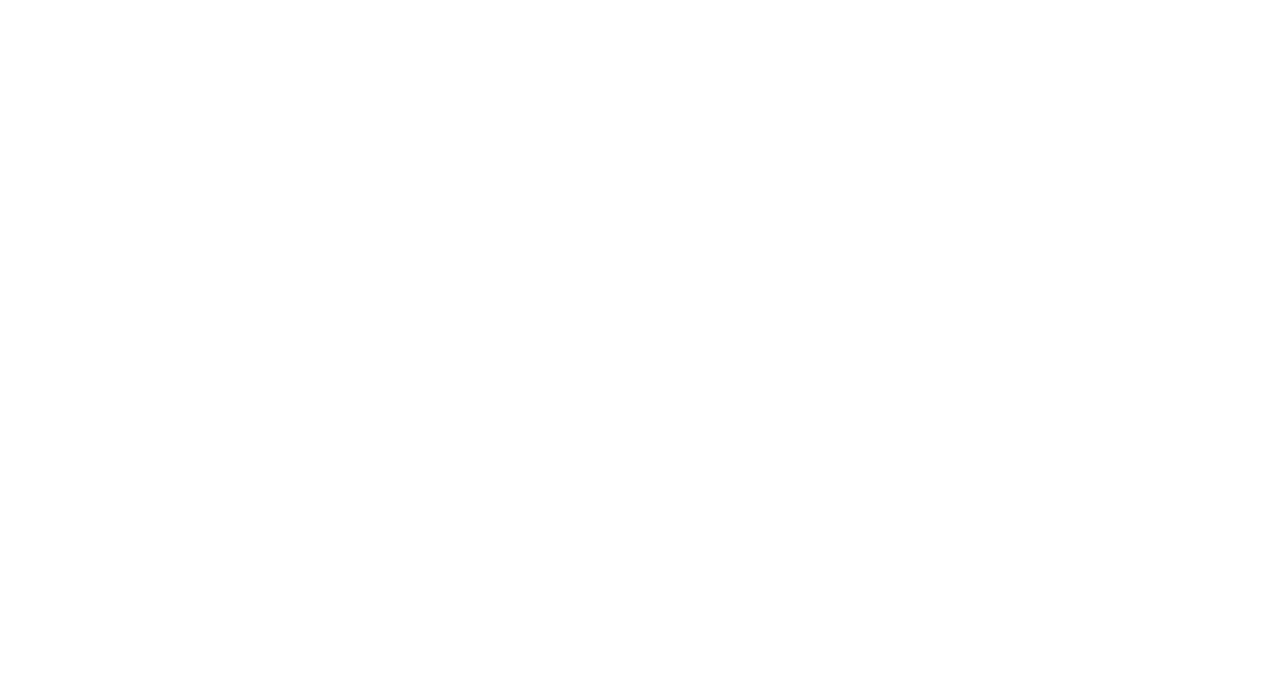
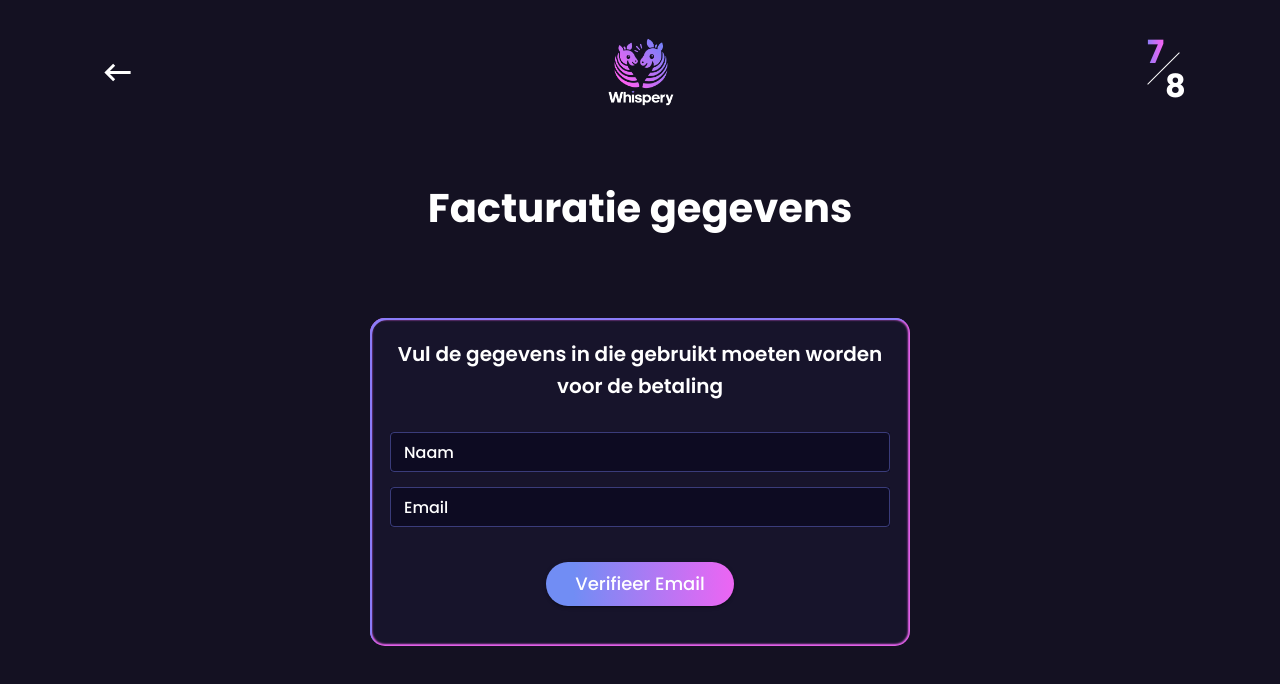
Before and after one commit to ZeenatLawal/whispery, a React (Create React App) app: page /billing in a window 1280 px wide. Before the commit this address had no page. Shown: the top 684 px of the page. Built offline with nearby package versions, Linux system fonts and the light colour scheme.

Commit message:
Create BillingInfo page

```diff
--- a/src/App.tsx
+++ b/src/App.tsx
@@ -9,7 +9,7 @@
 import { Summary } from "./Pages/Summary";
 import { BookTypes } from "./Pages/BookTypes";
 import { ReactNode, useEffect } from "react";
-import { UserDetails } from "./Pages/UserDetails";
+import { BillingInfo } from "./Pages/BillingInfo";
 
 const formBlack = "#131030CF";
 const formBorder = "#5256A9A6";
@@ -119,7 +119,7 @@
             <Route path="/themes" element={<ChooseTheme />} />
             <Route path="/message" element={<PersonalMessage />} />
             <Route path="/summary" element={<Summary />} />
-            <Route path="/userDetails" element={<UserDetails />} />
+            <Route path="/billing" element={<BillingInfo />} />
             <Route path="/bookTypes" element={<BookTypes />} />
           </Routes>
         </ScrollToTop>
--- /dev/null
+++ b/src/Pages/BillingInfo.tsx
@@ -0,0 +1,147 @@
+import {
+  Grid,
+  Button,
+  TextField,
+  Typography,
+  Dialog,
+  DialogTitle,
+  DialogContent,
+  IconButton,
+  DialogActions,
+} from "@mui/material";
+import { Header } from "../components/Header";
+import { PageTitle } from "../components/PageTitle";
+import { ContinueButton } from "../components/ContinueButton";
+import Close from "@mui/icons-material/Close";
+import { useState } from "react";
+
+export function BillingInfo() {
+  const [name, setName] = useState("");
+  const [email, setEmail] = useState("");
+  const [open, setOpen] = useState(false);
+
+  return (
+    <Header pageNumber={7} path="/summary">
+      <Grid item xs={12} textAlign="center">
+        <PageTitle title="Facturatie gegevens" />
+      </Grid>
+
+      <Grid
+        container
+        item
+        xs={12}
+        marginTop={{ xs: "45px", md: "80px" }}
+        marginBottom="192px"
+        alignItems="center"
+        justifyContent="center"
+      >
+        <Grid
+          container
+          item
+          xs={12}
+          md={6}
+          style={{
+            padding: "20px",
+            backgroundColor: "#17142B",
+            borderRadius: "15px",
+            boxShadow: "inset 2px 2px 0 0 #8B7CF8, inset 0 0 2px 2px #ED65F3",
+          }}
+        >
+          <Grid item xs={12}>
+            <Typography
+              style={{ fontWeight: 600, marginBottom: "30px" }}
+              variant="h6"
+              align="center"
+            >
+              Vul de gegevens in die gebruikt moeten worden voor de betaling
+            </Typography>
+          </Grid>
+
+          <Grid item xs={12}>
+            <TextField
+              label="Naam"
+              fullWidth
+              value={name}
+              onChange={(e) => setName(e.target.value)}
+              style={{
+                marginBottom: "15px",
+                borderRadius: "5px",
+              }}
+            />
+          </Grid>
+
+          <Grid item xs={12}>
+            <TextField
+              type="email"
+              label="Email"
+              fullWidth
+              value={email}
+              onChange={(e) => setEmail(e.target.value)}
+              style={{
+                marginBottom: "15px",
+                borderRadius: "5px",
+              }}
+            />
+          </Grid>
+
+          <Grid item xs={12} display="flex" justifyContent="center">
+            <Button
+              variant="contained"
+              sx={{
+                width: "188px",
+                borderRadius: "36px",
+                fontSize: "18px",
+                background:
+                  "linear-gradient(90deg, #718DF4 14.67%, #ED65F3 100%)",
+                margin: "20px 0",
+              }}
+              onClick={() => {
+                if (name && email) {
+                  setOpen(true);
+                }
+              }}
+            >
+              Verifieer Email
+            </Button>
+          </Grid>
+        </Grid>
+      </Grid>
+
+      <Dialog
+        open={open}
+        onClose={() => setOpen(false)}
+        PaperProps={{ sx: { background: "#17142B", color: "#fff" } }}
+      >
+        <DialogTitle>Verifieer Email</DialogTitle>
+        <IconButton
+          aria-label="close"
+          onClick={() => setOpen(false)}
+          sx={{
+            position: "absolute",
+            right: 8,
+            top: 8,
+            color: "#fff",
+          }}
+        >
+          <Close />
+        </IconButton>
+        <DialogContent>
+          Lorem ipsum dolor sit amet consectetur adipisicing elit. Harum sint
+          sapiente nisi autem nam velit ab et! Optio nulla iusto quia cum quidem
+          dolorem accusantium enim veritatis saepe, tempora adipisci.
+        </DialogContent>
+        <DialogActions>
+          <ContinueButton
+            path="/bookTypes"
+            onClick={async () => {
+              console.log("send user details");
+              setOpen(false);
+              setName("");
+              setEmail("");
+            }}
+          />
+        </DialogActions>
+      </Dialog>
+    </Header>
+  );
+}
--- a/src/Pages/BookTypes.tsx
+++ b/src/Pages/BookTypes.tsx
@@ -46,7 +46,7 @@
   ];
 
   return (
-    <Header pageNumber={8} path="/userDetails">
+    <Header pageNumber={8} path="/billing">
       <Grid item xs={12} textAlign="center">
         <PageTitle
           title="Kies het type boek"
--- a/src/Pages/Summary.tsx
+++ b/src/Pages/Summary.tsx
@@ -124,7 +124,7 @@
           }}
           onClick={async () => {
             console.log("send summary");
-            navigate("/userDetails");
+            navigate("/billing");
           }}
         >
           De gegevens kloppen
--- a/src/Pages/UserDetails.tsx
+++ /dev/null
@@ -1,55 +0,0 @@
-import { Grid, useTheme, useMediaQuery } from "@mui/material";
-import { Header } from "../components/Header";
-import { PageTitle } from "../components/PageTitle";
-import { ContinueButton } from "../components/ContinueButton";
-
-export function UserDetails() {
-  const theme = useTheme();
-  const isSmallest = useMediaQuery("(max-width: 380px)");
-  const isSmallScreen = useMediaQuery(theme.breakpoints.down("md"));
-
-  return (
-    <Header pageNumber={7} path="/summary">
-      <Grid item xs={12} textAlign="center">
-        <PageTitle title="User Details" />
-      </Grid>
-
-      <Grid
-        item
-        container
-        xs={12}
-        marginTop={{ xs: "65px", md: "70px" }}
-        justifyContent="center"
-      >
-        <div
-          style={{
-            display: "flex",
-            flexDirection: "column",
-            alignItems: "center",
-            padding: isSmallScreen ? "31px 25px" : "50px 103px",
-            background: "#17142A",
-            borderRadius: "15px",
-            boxShadow: "inset 2px 2px 0 0 #8B7CF8, inset 0 0 2px 2px #ED65F3",
-            maxWidth: isSmallest ? "300px" : "824px",
-            height: "520px",
-          }}
-        >
-          loading
-        </div>
-      </Grid>
-
-      <Grid
-        container
-        justifyContent="center"
-        marginTop={{ xs: "65px", md: "70px" }}
-      >
-        <ContinueButton
-          path="/bookTypes"
-          onClick={async () => {
-            console.log("send user details");
-          }}
-        />
-      </Grid>
-    </Header>
-  );
-}
```
